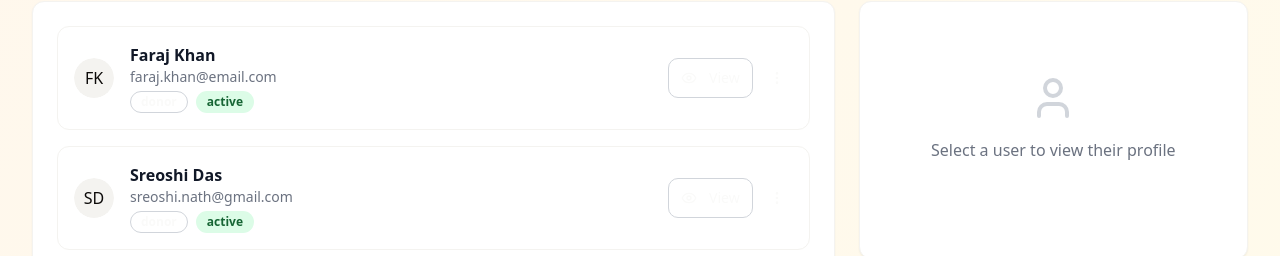
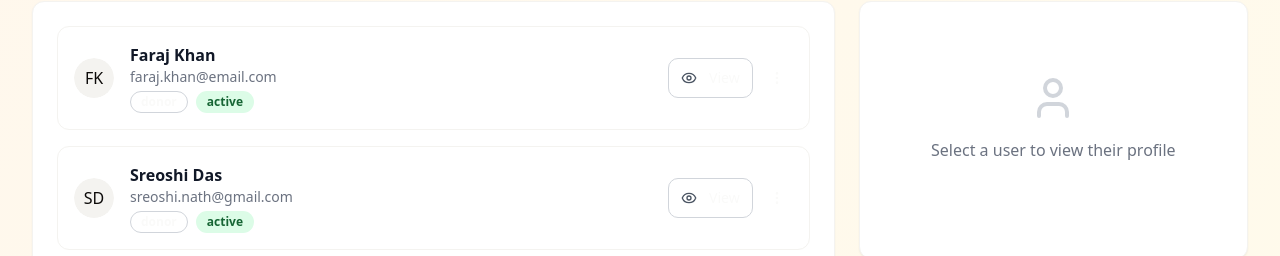
Before and after one commit to shubh389/Anndaaan, a React (Vite) app: page /admin in a window 1280 px wide. Both pictures are taken after a click on the tab "Users". Shown: the part 536-792 px from the top of the page. Built offline with nearby package versions, Linux system fonts and the light colour scheme.

Commit message:
Change eye icon in user view button to grey
cgen-c6e0295f16724cf3a6f4612766246e15

```diff
--- a/client/pages/Admin.tsx
+++ b/client/pages/Admin.tsx
@@ -612,7 +612,7 @@ const Admin = () => {
                               className="border border-gray-300 bg-white hover:bg-gray-100 px-3 py-1 text-sm"
                               onClick={() => setSelectedUser(user)}
                             >
-                              <Eye className="h-4 w-4 mr-1" />
+                              <Eye className="h-4 w-4 mr-1 text-gray-600" />
                               View
                             </Button>
                             <DropdownMenu>
```
